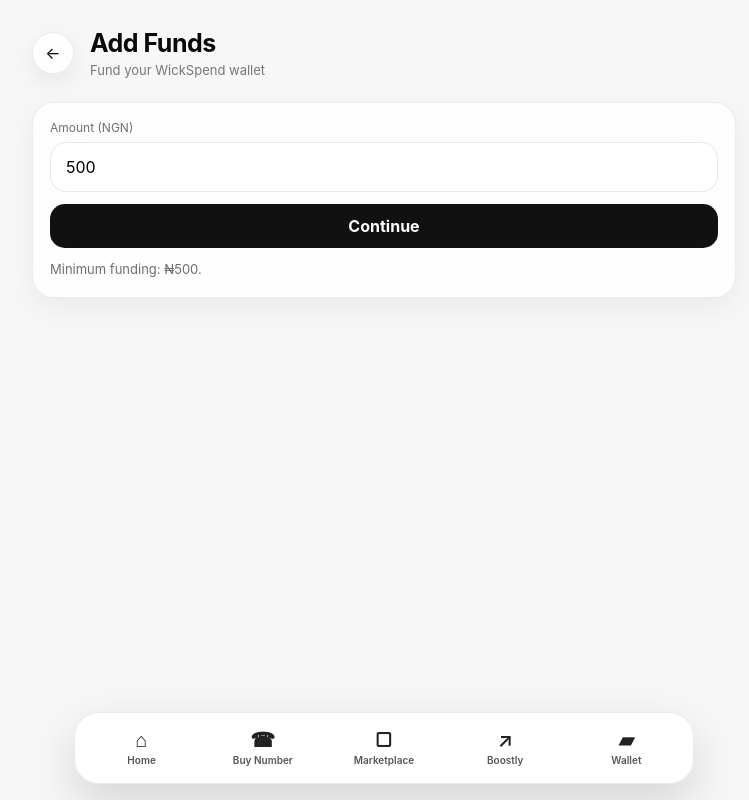
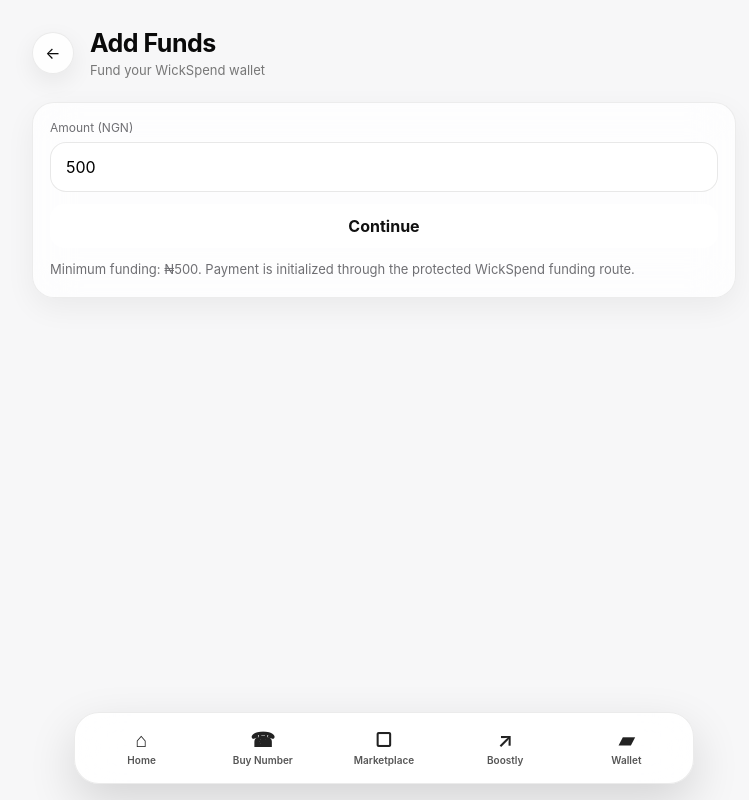
Before and after one commit to wis12dom34/-wickspend-web, a Next.js app: page /add-funds in a window 1280 px wide. Shown: the whole page, without its empty margins (256-1005 px from the left). Built offline with nearby package versions, Linux system fonts and the light colour scheme; no server answers.

Commit message:
Wire secure wallet funding initialization

```diff
--- a/app/add-funds/page.tsx
+++ b/app/add-funds/page.tsx
@@ -1,3 +1,10 @@
 "use client";
-import { useState } from "react";import { PageShell } from "@/components/PageShell";
-export default function AddFunds(){const [amount,setAmount]=useState("500");return <PageShell title="Add Funds" subtitle="Fund your WickSpend wallet"><div className="panel formGrid"><div className="field"><label>Amount (NGN)</label><input type="number" min="500" value={amount} onChange={e=>setAmount(e.target.value)}/></div><button className="secondaryButton" onClick={()=>alert("Secure KoraPay initialization will be connected to the verified protected funding route.")}>Continue</button><p className="statusText">Minimum funding: ₦500.</p></div></PageShell>}
+import { FormEvent, useState } from "react";
+import { PageShell } from "@/components/PageShell";
+import { api } from "@/lib/api";
+const session=()=>localStorage.getItem("wickspend_session_token")||localStorage.getItem("wickspend_token")||"";
+export default function AddFunds(){
+ const[amount,setAmount]=useState("500");const[busy,setBusy]=useState(false);const[message,setMessage]=useState("");
+ async function submit(e:FormEvent){e.preventDefault();const token=session();if(!token)return setMessage("Please sign in first.");const value=Number(amount);if(!Number.isFinite(value)||value<500)return setMessage("Minimum funding is ₦500.");setBusy(true);setMessage("Creating secure payment…");try{const result:any=await api.wallet.initializeFunding(token,value);const url=result?.checkout_url||result?.payment_url||result?.authorization_url||result?.data?.checkout_url||result?.data?.payment_url||result?.data?.authorization_url;if(!url)throw new Error("Payment link was not returned by the funding service.");setMessage("Redirecting to secure payment…");window.location.assign(String(url))}catch(err){setMessage(err instanceof Error?err.message:"Unable to initialize funding")}finally{setBusy(false)}}
+ return <PageShell title="Add Funds" subtitle="Fund your WickSpend wallet"><form className="panel formGrid" onSubmit={submit}><div className="field"><label>Amount (NGN)</label><input type="number" min="500" step="1" inputMode="numeric" value={amount} onChange={e=>setAmount(e.target.value)}/></div><button className="primaryButton" disabled={busy} type="submit">{busy?"Preparing payment…":"Continue"}</button><p className="statusText">Minimum funding: ₦500. Payment is initialized through the protected WickSpend funding route.</p>{message&&<p className="statusText">{message}</p>}</form></PageShell>
+}
```
